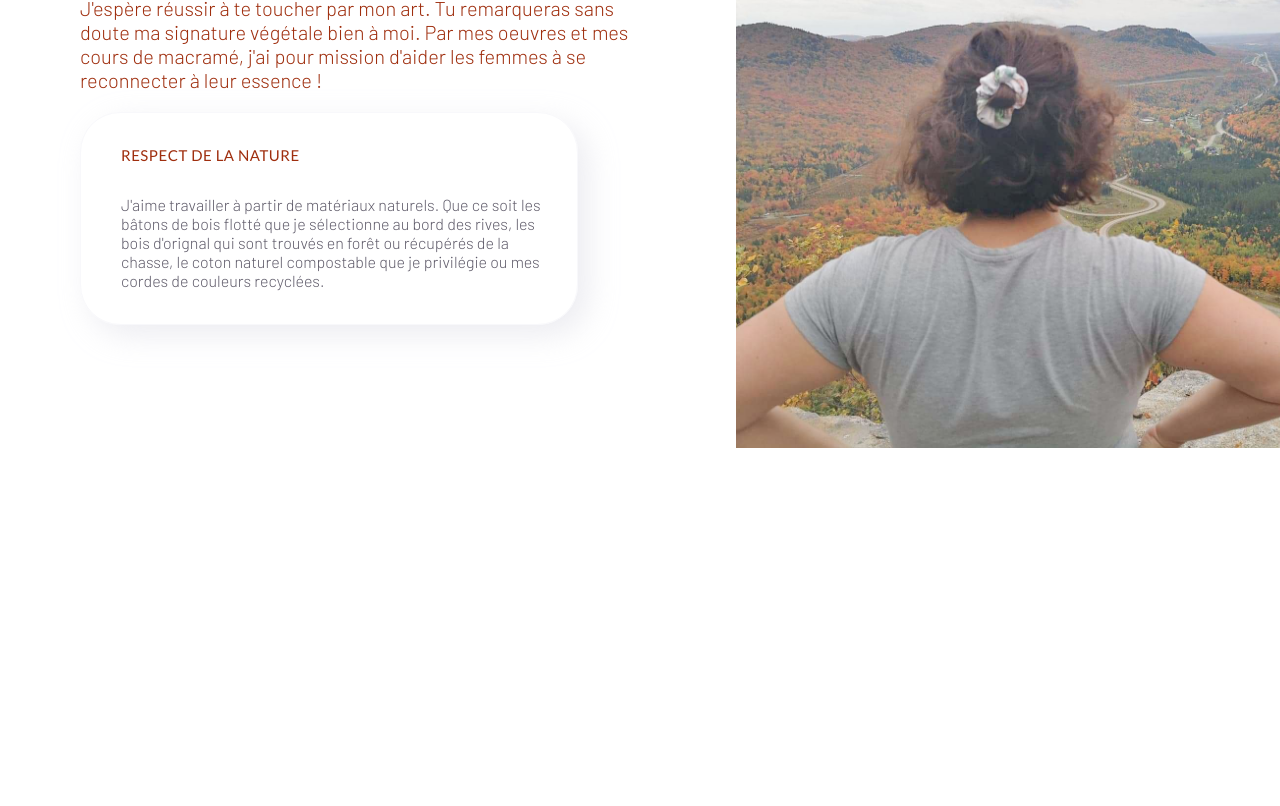
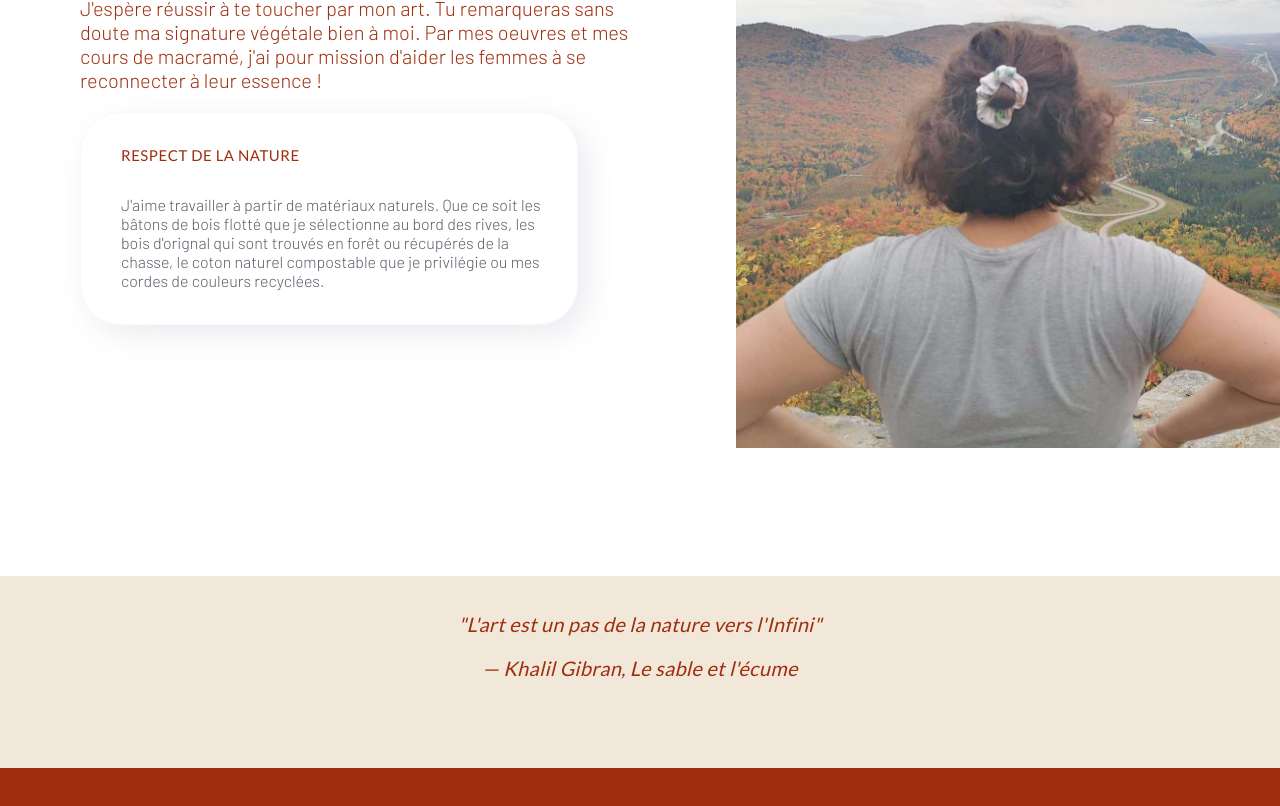
Before and after one commit to Jon104/flora-design, a React (Create React App) app: page / in a window 1280 px wide. Shown: the part 988-1794 px from the top of the page. Before the commit the page ends 1564 px from the top, so only its background shows below. Built offline with nearby package versions, Linux system fonts and the light colour scheme.

Commit message:
Added footer - hid overflow-x

```diff
--- a/src/index.css
+++ b/src/index.css
@@ -7,6 +7,7 @@ body {
   -moz-osx-font-smoothing: grayscale;
   justify-content: center;
   margin: 0;
+  overflow-x: hidden
 }
 
 code {
--- a/src/pages/Landing.jsx
+++ b/src/pages/Landing.jsx
@@ -182,6 +182,52 @@ const BubbleSubtitle = styled.p`
   }
 `;
 
+const QuotesPreFooter = styled.div`
+  display: block;
+  width: 100%;
+  display: flex;
+  flex-direction: column;
+  align-items: center;
+  height: 160px;
+  left: 0px;
+  padding: 1rem 0rem;
+
+  background: #F2E8DA;
+`;
+
+const QuotesPreFooterContainer = styled.div`
+  width: 50%;
+`;
+
+const Quote = styled.p`
+  display: block;
+  position: relative;
+  font-family: Lato;
+  font-style: italic;
+  font-size: 26px;
+  text-align: center;
+  letter-spacing: 0.3px;
+
+  color: #9F2E0E;
+
+  @media (max-width: 1300px) {
+    font-size: 20px;
+  }
+  @media (max-width: 1000px) {
+    font-size: 20px;
+  }
+
+`;
+
+const Footer = styled.div`
+  width: 100%;
+  position: relative;
+  height: 160px;
+  left: 0px;
+
+  background: #9F2E0E;
+`;
+
 const Landing = () => {
   return (
     <>
@@ -203,7 +249,18 @@ const Landing = () => {
         </LeftPanel>
         <RightPanel src="./img/landing_middle_view.jpg" alt="Landing middle section" />
       </MiddleSection>
+      <QuotesPreFooter>
+        <QuotesPreFooterContainer>
+          <Quote>
+            "L'art est un pas de la nature vers l'Infini"
+          </Quote>
+          <Quote>
+            — Khalil Gibran, Le sable et l'écume
+          </Quote>
+          </QuotesPreFooterContainer>
+      </QuotesPreFooter>
 
+      <Footer />
     </>
   )
 }
```
